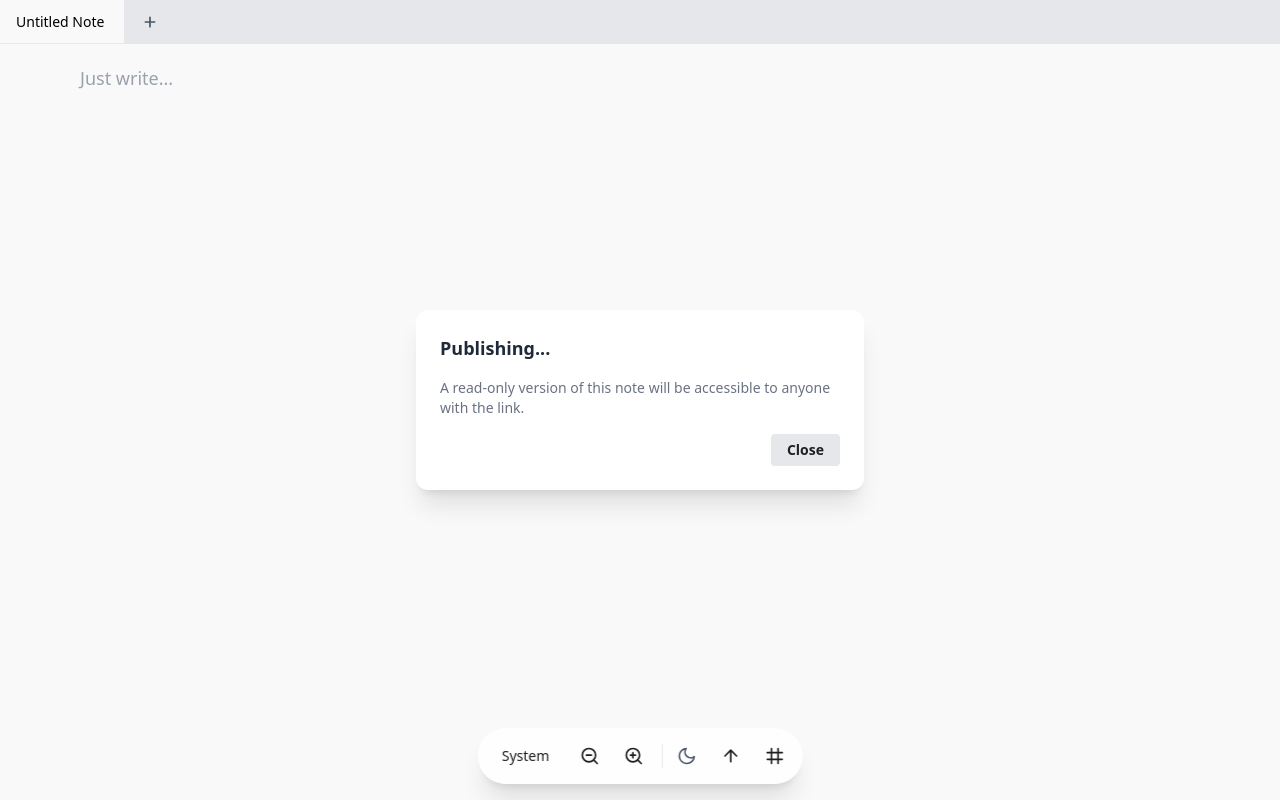
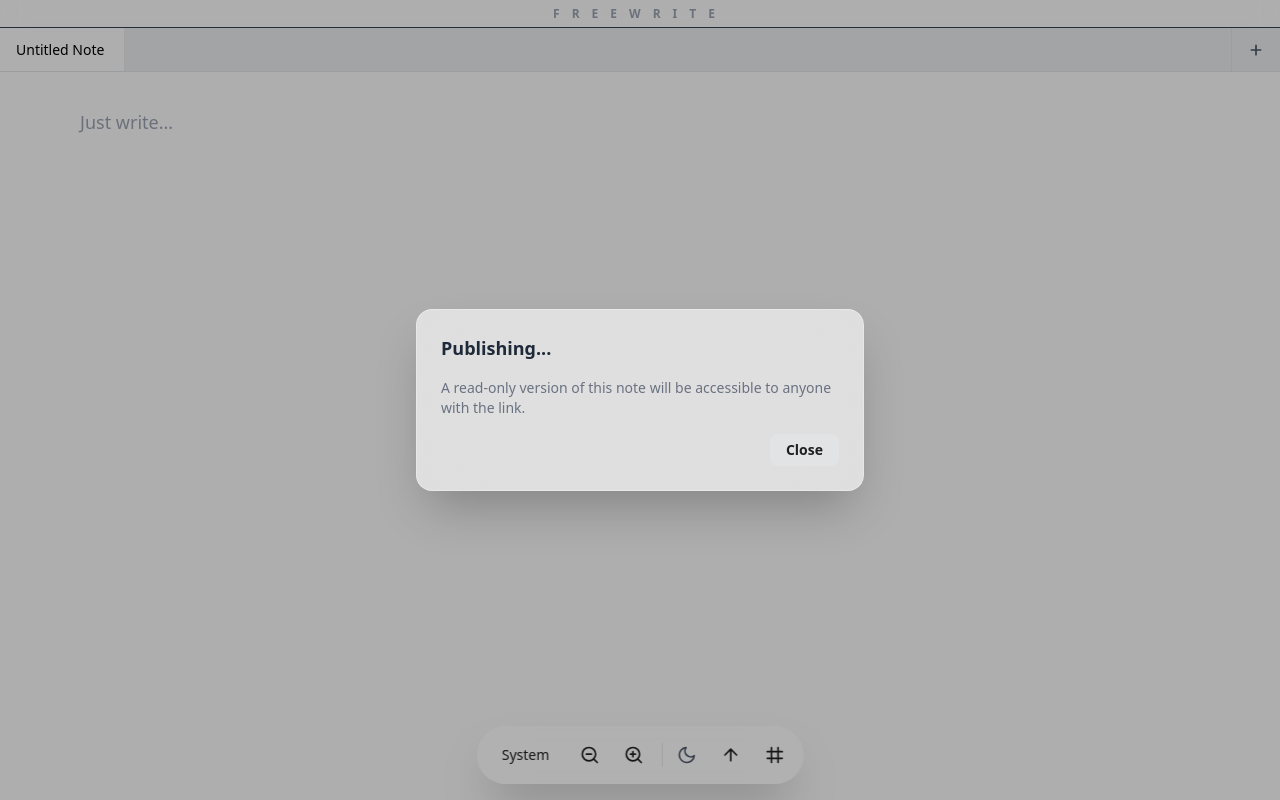
Before and after one commit to TulipJani/freespeak, a React (Vite) app: page / in a window 1280 px wide. Both pictures are taken after a click on the button 730 px from the left and 756 px from the top of the page. Built offline with nearby package versions, Linux system fonts and the light colour scheme; no server answers.

Commit message:
header added.

```diff
--- a/src/App.jsx
+++ b/src/App.jsx
@@ -2,7 +2,7 @@ import React, { useState, useEffect, useRef } from 'react';
 import { getFirestore, doc, setDoc, getDoc } from 'firebase/firestore';
 import { initializeApp } from 'firebase/app';
 
-
+// --- CONFIGURATION & HELPERS ---
 const firebaseConfig = {
     apiKey: "AIzaSyBeaKTVwYG9prB9fKTa_1NdSrM9o6qX9hY",
     authDomain: "freespeak-87f24.firebaseapp.com",
@@ -12,8 +12,6 @@ const firebaseConfig = {
     appId: "1:741713207667:web:0ba4deffbfe4447ef2a506",
     measurementId: "G-KJYPCCEN2T"
 };
-
-
 let db;
 try {
     const app = initializeApp(firebaseConfig);
@@ -38,15 +36,15 @@ const FONT_SIZES = [14, 16, 18, 20, 22, 24, 28, 32];
 const themes = {
     light: {
         bg: 'bg-[#F9F9F9]', text: 'text-[#1F1F1F]', placeholder: 'placeholder-gray-400',
-        icon: 'text-gray-600', controlBg: 'bg-white/80', controlHover: 'hover:bg-black/5',
-        tabBg: 'bg-gray-200', tabText: 'text-gray-600', tabActiveBg: 'bg-[#F9F9F9]',
-        tabActiveText: 'text-black', tabHover: 'hover:bg-gray-300', topbarBorder: 'border-gray-200',
+        icon: 'text-gray-600', controlBg: 'bg-white/60', controlHover: 'hover:bg-black/5',
+        tabBg: 'bg-gray-200/80', tabText: 'text-gray-600', tabActiveBg: 'bg-[#F9F9F9]',
+        tabActiveText: 'text-black', tabHover: 'hover:bg-gray-300/80', topbarBorder: 'border-gray-300/50',
     },
     dark: {
         bg: 'bg-[#121212]', text: 'text-[#E0E0E0]', placeholder: 'placeholder-gray-600',
         icon: 'text-gray-400', controlBg: 'bg-black/50', controlHover: 'hover:bg-white/10',
-        tabBg: 'bg-[#202124]', tabText: 'text-gray-400', tabActiveBg: 'bg-[#121212]',
-        tabActiveText: 'text-white', tabHover: 'hover:bg-[#2f3033]', topbarBorder: 'border-gray-800',
+        tabBg: 'bg-[#202124]/80', tabText: 'text-gray-400', tabActiveBg: 'bg-[#121212]',
+        tabActiveText: 'text-white', tabHover: 'hover:bg-[#2f3033]/80', topbarBorder: 'border-gray-700/50',
     }
 };
 
@@ -101,8 +99,15 @@ const ZoomInIcon = () => <svg xmlns="http://www.w3.org/2000/svg" width="20" heig
 const ZoomOutIcon = () => <svg xmlns="http://www.w3.org/2000/svg" width="20" height="20" viewBox="0 0 24 24" fill="none" stroke="currentColor" strokeWidth="2" strokeLinecap="round" strokeLinejoin="round"><circle cx="11" cy="11" r="8"></circle><line x1="21" y1="21" x2="16.65" y2="16.65"></line><line x1="8" y1="11" x2="14" y2="11"></line></svg>;
 const PlusIcon = () => <svg xmlns="http://www.w3.org/2000/svg" width="16" height="16" viewBox="0 0 24 24" fill="none" stroke="currentColor" strokeWidth="2.5" strokeLinecap="round" strokeLinejoin="round"><path d="M12 5v14M5 12h14" /></svg>;
 
+// --- UI COMPONENTS ---
 
-// --- UI COMPONENTS ---
+const AppHeader = () => (
+    <div className="fixed top-0 left-0 right-0 h-12 flex items-center justify-center z-40 pointer-events-none">
+        <h1 className="text-xs font-semibold tracking-widest uppercase text-gray-400 dark:text-gray-600 select-none">
+            FREEWRITE
+        </h1>
+    </div>
+);
 
 const ChromeTabsBar = ({ tabs, activeTabId, onTabSwitch, onTabAdd, onTabDelete, theme }) => {
     const getTabName = (tab) => {
@@ -113,8 +118,15 @@ const ChromeTabsBar = ({ tabs, activeTabId, onTabSwitch, onTabAdd, onTabDelete,
     };
 
     return (
-        <div className={`fixed top-0 left-0 right-0 h-11 ${theme.tabBg} z-30 flex items-end border-b ${theme.topbarBorder} select-none`}>
-            <div className="flex items-center h-full overflow-x-auto">
+        <>
+            <div className={`h-7 flex items-center justify-center pointer-events-none border-b border-gray-700 backdrop-blur-md`}>
+                <h1 className="text-xs font-semibold tracking-[1em] uppercase text-gray-400 dark:text-gray-600 select-none">
+                    FREEWRITE
+                </h1>
+            </div>
+            <div className={`fixed top-7 left-0 right-0 h-11 ${theme.tabBg} backdrop-blur-md z-30 flex items-end border-b ${theme.topbarBorder} select-none`}>
+                {/* This empty div is a placeholder to center the tabs, you can add a logo or title here if you wish */}
+                <div className="flex-1 flex items-center h-full overflow-x-auto">
                     {tabs.map(tab => (
                         <div
                             key={tab.id}
@@ -141,7 +153,7 @@ const ChromeTabsBar = ({ tabs, activeTabId, onTabSwitch, onTabAdd, onTabDelete,
                 >
                     <PlusIcon />
                 </button>
-        </div>
+            </div></>
     );
 };
 
@@ -152,11 +164,10 @@ const ControlBar = ({
     toggleTheme, isLightMode
 }) => (
     <div className="fixed bottom-4 left-1/2 -translate-x-1/2 z-20">
-        <div className="flex items-center space-x-1 p-2 rounded-full bg-white/80 dark:bg-black/50 backdrop-blur-lg shadow-xl">
-            {/* Font Cycle Button */}
+        <div className={`flex items-center space-x-1 p-2 rounded-full ${theme.controlBg} backdrop-blur-xl shadow-2xl border border-white/20 dark:border-white/10`}>
             <button
                 onClick={handleFontChange}
-                className={`text-sm font-medium rounded-full py-2.5 px-4 ${theme.controlHover} transition-colors`}
+                className={`text-sm font-medium rounded-full py-2.5 px-4 ${theme.controlHover} transition-colors whitespace-nowrap`}
                 style={{ ...currentFont.style }}
                 title="Next font"
             >
@@ -164,7 +175,7 @@ const ControlBar = ({
             </button>
             <button onClick={handleZoomOut} className={`rounded-full p-2.5 ${theme.controlHover} transition-colors`} title="Decrease font size"><ZoomOutIcon /></button>
             <button onClick={handleZoomIn} className={`rounded-full p-2.5 ${theme.controlHover} transition-colors`} title="Increase font size"><ZoomInIcon /></button>
-            <div className="w-px h-6 bg-gray-200 dark:bg-gray-700 mx-1"></div>
+            <div className="w-px h-6 bg-gray-300/50 dark:bg-gray-700/50 mx-1"></div>
             <button onClick={toggleTheme} className={`rounded-full p-2.5 ${theme.controlHover} transition-colors`} title="Toggle theme">
                 {isLightMode ? <MoonIcon className={theme.icon} /> : <SunIcon className={theme.icon} />}
             </button>
@@ -190,25 +201,36 @@ const PublishModal = ({ open, onClose, shareableUrl, publishing }) => {
     };
 
     return (
-        <div className={`fixed inset-0 z-50 flex items-center justify-center transition-opacity duration-300 ${open ? 'opacity-100' : 'opacity-0 pointer-events-none'}`} onClick={onClose}>
-            <div className={`bg-white dark:bg-[#232323] rounded-xl shadow-xl p-6 w-full max-w-md relative transition-transform duration-300 ${open ? 'scale-100' : 'scale-95'}`} onClick={e => e.stopPropagation()}>
+        <div className={`fixed inset-0 z-50 flex items-center justify-center p-4 transition-opacity duration-300 ${open ? 'opacity-100' : 'opacity-0 pointer-events-none'}`} onClick={onClose}>
+            {/* Modal Backdrop */}
+            <div className={`fixed inset-0 bg-black/30 transition-opacity duration-300 ${open ? 'opacity-100' : 'opacity-0'}`}></div>
+
+            <div
+                className={`w-full max-w-md relative transition-all duration-300
+                            bg-white/60 dark:bg-gray-800/60 backdrop-blur-2xl
+                            border border-white/30 dark:border-gray-700/30
+                            rounded-2xl shadow-2xl p-6
+                            ${open ? 'scale-100 opacity-100' : 'scale-95 opacity-0'}`}
+                onClick={e => e.stopPropagation()}
+            >
                 <h2 className="text-lg font-semibold mb-4 text-gray-800 dark:text-gray-100">{publishing ? 'Publishing...' : 'Page Published!'}</h2>
                 {shareableUrl ? (
                     <>
                         <p className="text-sm text-gray-500 dark:text-gray-400 mb-2">Your page is live. Share this link with others.</p>
-                        <input className="w-full p-2 rounded border border-gray-300 dark:border-gray-700 bg-gray-100 dark:bg-[#181818] text-sm mb-2" value={shareableUrl} readOnly onFocus={e => e.target.select()} />
-                        <button className="w-full mb-2 px-3 py-1.5 bg-blue-600 text-white rounded hover:bg-blue-700 text-sm font-semibold" onClick={handleCopy}>{copied ? 'Copied!' : 'Copy Link'}</button>
+                        <input className="w-full p-2 rounded-lg border border-gray-300/50 dark:border-gray-700/50 bg-gray-100/50 dark:bg-black/20 text-sm mb-2 focus:ring-2 focus:ring-blue-500 focus:outline-none" value={shareableUrl} readOnly onFocus={e => e.target.select()} />
+                        <button className="w-full mb-2 px-3 py-1.5 bg-blue-600 text-white rounded-lg hover:bg-blue-700 text-sm font-semibold transition-colors" onClick={handleCopy}>{copied ? 'Copied!' : 'Copy Link'}</button>
                     </>
                 ) : (
                     <p className="text-sm text-gray-500 dark:text-gray-400 mb-4">A read-only version of this note will be accessible to anyone with the link.</p>
                 )}
                 <div className="flex justify-end mt-4">
-                    <button disabled={publishing} onClick={onClose} className="px-4 py-1.5 bg-gray-200 dark:bg-gray-700 rounded text-sm font-semibold">Close</button>
+                    <button disabled={publishing} onClick={onClose} className="px-4 py-1.5 bg-gray-200/50 dark:bg-gray-700/50 rounded-lg text-sm font-semibold hover:bg-gray-300/50 dark:hover:bg-gray-600/50 transition-colors">Close</button>
                 </div>
             </div>
         </div>
     );
 };
+
 
 const PageView = () => {
     const [pageData, setPageData] = useState(null);
@@ -248,8 +270,9 @@ const PageView = () => {
     const pageTheme = (themeName === 'dark') ? themes.dark : themes.light;
 
     return (
-        <div className={`min-h-screen w-full ${pageTheme.bg} ${pageTheme.text} p-4 sm:p-8`} style={{ ...font.style }}>
-            <div className="max-w-3xl mx-auto py-8">
+        <div className={`min-h-screen w-full ${pageTheme.bg} ${pageTheme.text}`} style={{ ...font.style }}>
+            <AppHeader />
+            <div className="max-w-3xl mx-auto py-8 px-4 pt-20">
                 <div className="whitespace-pre-wrap leading-relaxed" dangerouslySetInnerHTML={{ __html: content.replace(/\n/g, '<br />') }} />
             </div>
         </div>
@@ -359,7 +382,6 @@ export default function App() {
                 {`
                     @import url('https://fonts.googleapis.com/css2?family=Inter:wght@400;700&family=Lora:ital,wght@0,400;0,700;1,400&family=Roboto+Mono:wght@400;700&family=Playfair+Display:wght@400;700&family=Merriweather:wght@400;700&family=Poppins:wght@400;700&display=swap');
                     textarea { -webkit-user-select: text; user-select: text; }
-                    /* Custom scrollbar for a cleaner look */
                     textarea::-webkit-scrollbar { width: 8px; }
                     textarea::-webkit-scrollbar-track { background: transparent; }
                     textarea::-webkit-scrollbar-thumb { background-color: rgba(128, 128, 128, 0.3); border-radius: 4px; }
@@ -393,8 +415,8 @@ export default function App() {
                             leading-relaxed ${theme.placeholder} overflow-y-auto
                             transition-all duration-300
                             ${isZen
-                        ? 'px-4 sm:px-8 pt-8 sm:pt-12 pb-8 sm:pb-12' // Zen Mode padding
-                        : 'px-4 sm:px-12 md:px-20 pt-16 pb-32'      // Normal Mode padding
+                        ? 'px-6 sm:px-12 pt-12 pb-12'
+                        : 'px-6 sm:px-12 md:px-20 pt-20 pb-32'
                     }`}
             />
 
```
Lines whose indentation alone changed are shown as unchanged.
